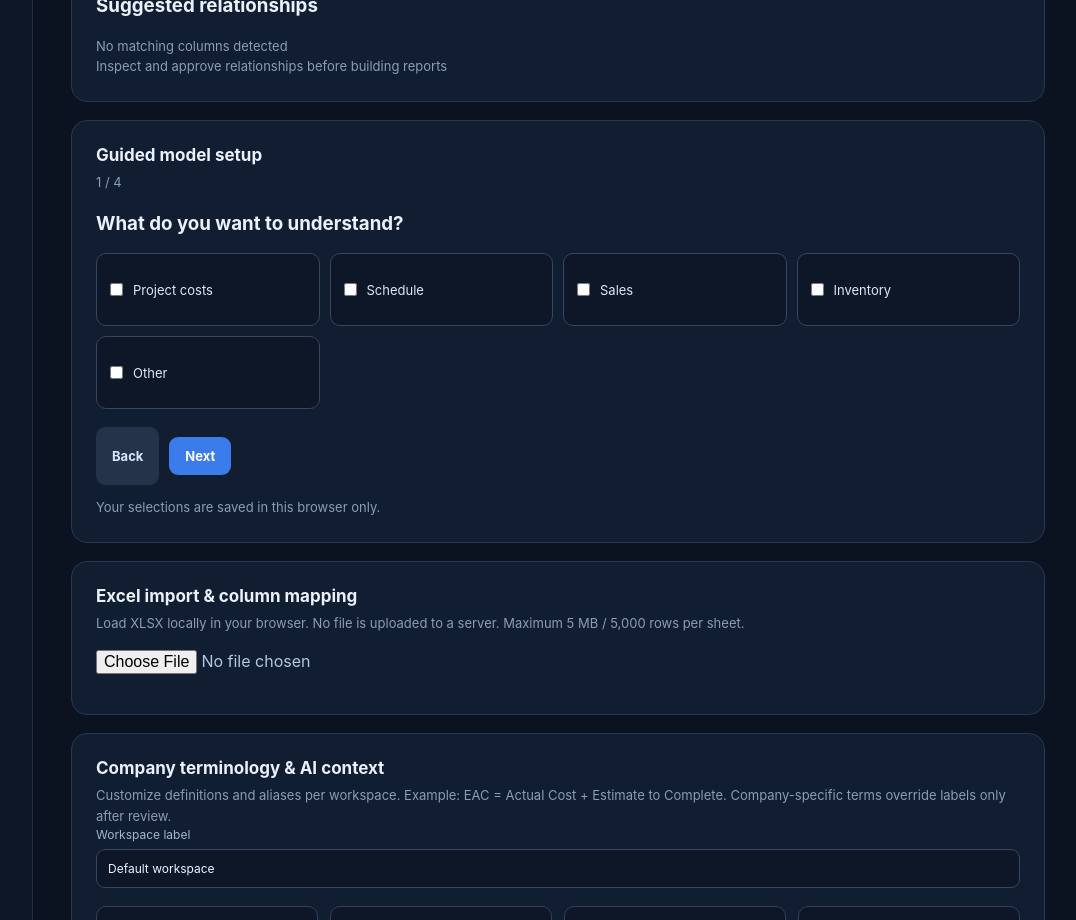
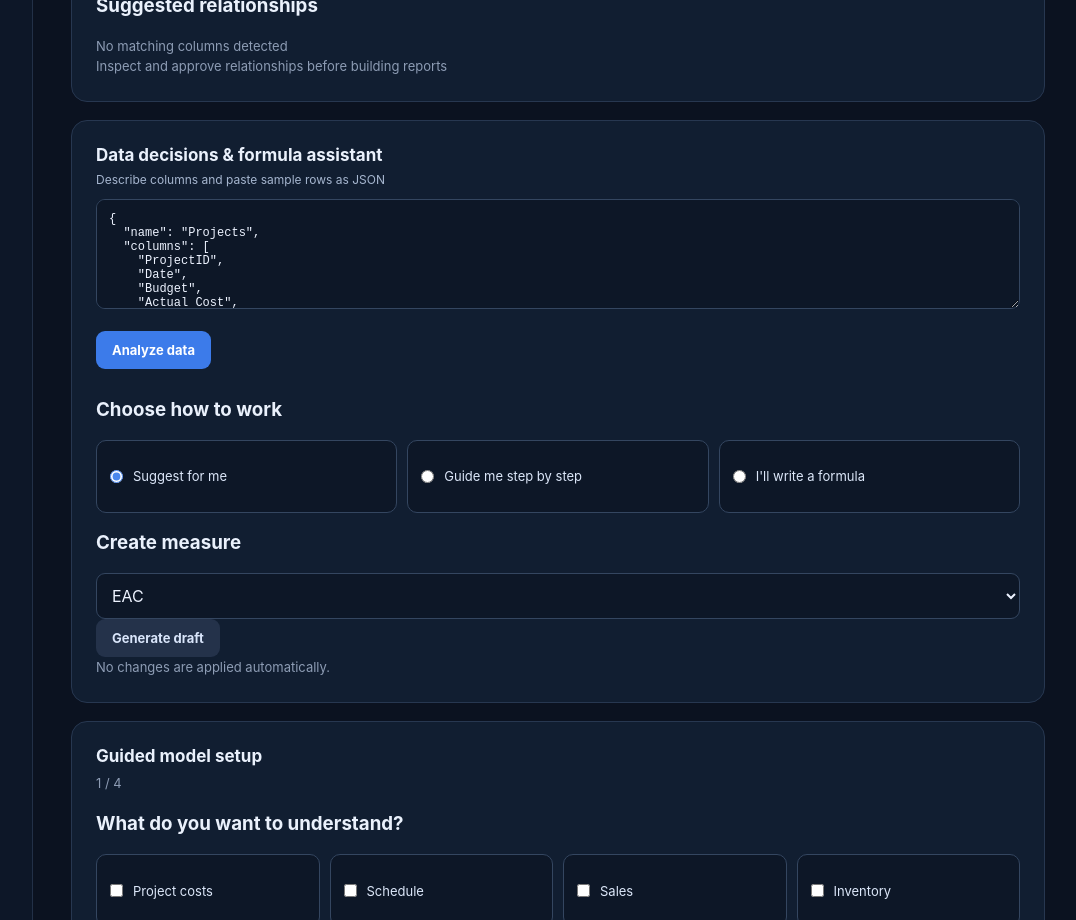
Before and after one commit to arvinazizian/ControlAI, a React (Vite) app: page / in a window 1280 px wide. Shown: the part 1560-2480 px from the top of the page, without its empty margins (197-1273 px from the left). Built offline with nearby package versions, Linux system fonts and the light colour scheme.

Commit message:
feat: integrate decision-based data studio

```diff
--- a/src/App.tsx
+++ b/src/App.tsx
@@ -1,3 +1,4 @@
+import DataDecisionStudio from "./DataDecisionStudio";
 import MultiSourceWorkspace from "./MultiSourceWorkspace";
 import ModelWizard from "./ModelWizard";
 import { useMemo, useState } from "react";
@@ -85,6 +86,7 @@ export default function App() {
     <section className="panel ai"><div className="panelhead"><div><h2><Sparkles size={18}/> {t("command")}</h2><p>{t("commandHint")}</p></div><span className="chip">{t("experimental")}</span></div><div className="prompt"><input value={prompt} onChange={e=>setPrompt(e.target.value)} onKeyDown={e=>{if(e.key==="Enter")applyPrompt()}} placeholder="e.g. Make it vertical, use green, sort by variance"/><button className="primary" onClick={applyPrompt}>{t("apply")}</button></div>{notice&&<p className="notice">{notice}</p>}</section>
     <section className="panel import"><h2>{t("loadCsv")}</h2><p>Columns: id,name,budget,forecast,actual. Values in € millions. Simple comma-separated CSV without quoted commas.</p><input type="file" accept=".csv,text/csv" onChange={async e=>{const file=e.target.files?.[0];if(!file)return;try{const rows=parseCSV(await file.text());setProjects(rows);setSelected(rows[0]?.id??null);setError("");}catch(err){setError(err instanceof Error?err.message:"Unable to parse file");}}}/>{error&&<p className="bad">{error}</p>}<button className="secondary" onClick={()=>{setProjects(sampleProjects);setSelected("P-102");setError("");}}>{t("restore")}</button></section>
     <MultiSourceWorkspace language={language}/>
+    <DataDecisionStudio language={language}/>
     <ModelWizard language={language}/>
     <ExcelImport terms={terms} language={language} onImport={rows=>{setProjects(rows);setSelected(rows[0]?.id??null);}}/>
     <CompanyGlossary terms={terms} language={language} onChange={saveTerms}/>
```
